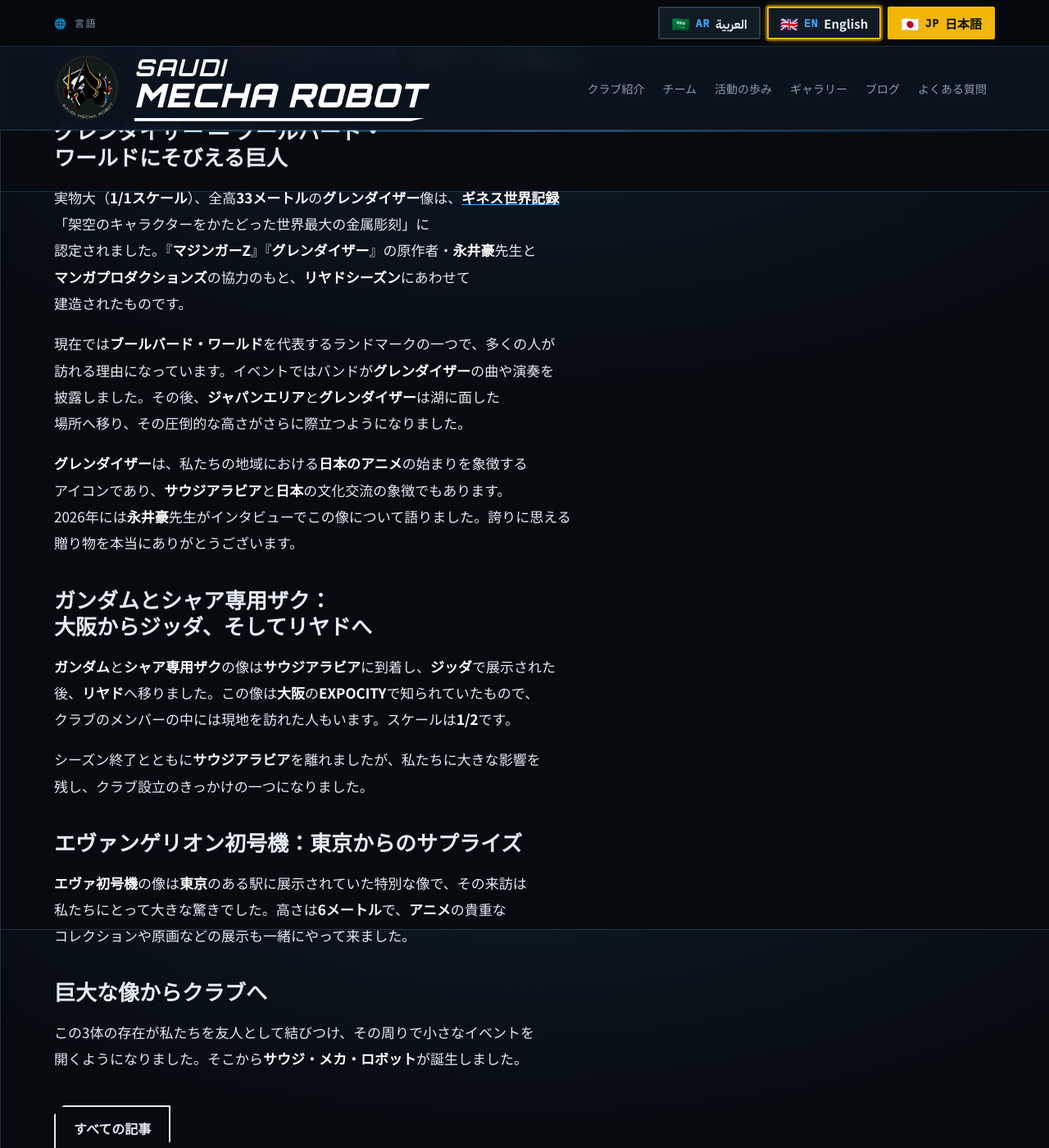
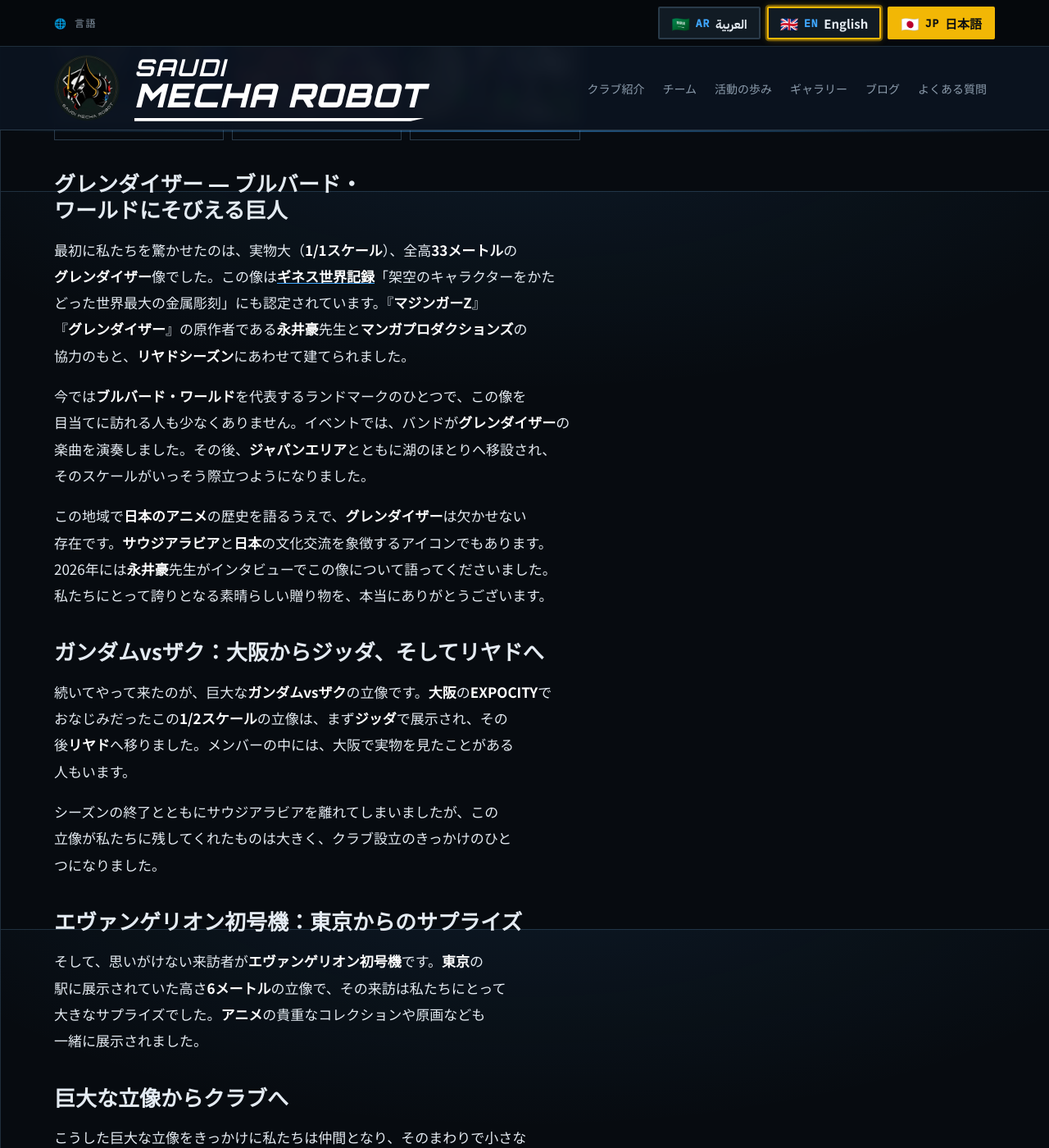
Before and after one commit to SaudiMechaRobot/SaudiMechaRobot.github.io, a Jekyll site: the page built from _posts/ja/2026-10-18-mecha-giants-in-saudi.md, in a window 1280 px wide and 1400 px high, scrolled down 1567 px. Shown: the whole window at 82% size. Built offline with Jekyll 4.4.1, drawn with Linux system fonts in a browser that asks for light colours; some web fonts are replaced; some of the changed text lies outside the part shown.

Commit message:
Add files via upload

```diff
--- a/_posts/ja/2026-10-18-mecha-giants-in-saudi.md
+++ b/_posts/ja/2026-10-18-mecha-giants-in-saudi.md
@@ -1,37 +1,37 @@
 ---
 ref: mecha-giants-in-saudi
-title: "グレンダイザー、ガンダム、エヴァンゲリオンがサウジアラビアに：私たちを結んだ3体"
-description: 2022年と2023年、グレンダイザー、ガンダム、ザク、エヴァンゲリオンの巨大像がサウジアラビアにやって来ました。それが私たちを友人として結びつけ、クラブ誕生のきっかけになりました。
+title: "グレンダイザー、ガンダム、エヴァンゲリオンがサウジアラビアに：私たちを結んだ巨大メカたち"
+description: 2022年から2023年にかけて、グレンダイザー、ガンダムとザク、エヴァンゲリオンの巨大な立像がサウジアラビアにやって来ました。その出会いが私たちを仲間として結びつけ、クラブ誕生のきっかけになりました。
 category: STORY
 cover: /assets/images/blog/mecha-giants-cover.webp
 image: /assets/images/blog/mecha-giants-cover.jpg
 ---
-2022年と2023年は、**グレンダイザー**、**ガンダム**、**ザク**、**エヴァンゲリオン**という世界的に有名な**メカ**たちが**サウジアラビア**にやって来た、特別な2年間でした。これら3つの巨大な像との出会いが私たちを仲間として結びつけ、クラブが生まれるきっかけとなりました。
+2022年から2023年にかけての2年間は、私たちにとって忘れられない時間になりました。**グレンダイザー**、**ガンダム**と**ザク**、そして**エヴァンゲリオン**。世界中で愛される**メカ**たちが、次々と**サウジアラビア**にやって来たのです。これらの巨大な立像との出会いが私たちを仲間として結びつけ、そこから**サウジ・メカ・ロボット**が生まれました。
 
 <div class="post-gallery">
-  <a href="/assets/images/blog/grendizer-riyadh.webp" target="_blank" rel="noopener"><img src="/assets/images/blog/grendizer-riyadh.webp" alt="リヤド・ブールバード・ワールドの巨大グレンダイザー像" loading="lazy"></a>
-  <a href="/assets/images/blog/gundam-zaku-saudi.webp" target="_blank" rel="noopener"><img src="/assets/images/blog/gundam-zaku-saudi.webp" alt="サウジアラビアのガンダムとシャア専用ザク像" loading="lazy"></a>
-  <a href="/assets/images/blog/eva-01-saudi.webp" target="_blank" rel="noopener"><img src="/assets/images/blog/eva-01-saudi.webp" alt="サウジアラビアのエヴァンゲリオン初号機像" loading="lazy"></a>
+  <a href="/assets/images/blog/grendizer-riyadh.webp" target="_blank" rel="noopener"><img src="/assets/images/blog/grendizer-riyadh.webp" alt="リヤドのブルバード・ワールドにそびえる巨大なグレンダイザー像" loading="lazy"></a>
+  <a href="/assets/images/blog/gundam-zaku-saudi.webp" target="_blank" rel="noopener"><img src="/assets/images/blog/gundam-zaku-saudi.webp" alt="サウジアラビアに展示された巨大なガンダムvsザクの立像" loading="lazy"></a>
+  <a href="/assets/images/blog/eva-01-saudi.webp" target="_blank" rel="noopener"><img src="/assets/images/blog/eva-01-saudi.webp" alt="サウジアラビアに展示されたエヴァンゲリオン初号機の立像" loading="lazy"></a>
 </div>
 
-## グレンダイザー ― ブールバード・ワールドにそびえる巨人
+## グレンダイザー ― ブルバード・ワールドにそびえる巨人
 
-実物大（**1/1スケール**）、全高**33メートル**の**グレンダイザー**像は、[**ギネス世界記録**](https://www.guinnessworldrecords.com/world-records/723571-largest-metal-sculpture-of-a-fictional-character-supported){:target="_blank" rel="noopener"}「架空のキャラクターをかたどった世界最大の金属彫刻」に認定されました。『**マジンガーZ**』『**グレンダイザー**』の原作者・**永井豪**先生と**マンガプロダクションズ**の協力のもと、**リヤドシーズン**にあわせて建造されたものです。
+最初に私たちを驚かせたのは、実物大（**1/1スケール**）、全高**33メートル**の**グレンダイザー**像でした。この像は[**ギネス世界記録**](https://www.guinnessworldrecords.com/world-records/723571-largest-metal-sculpture-of-a-fictional-character-supported){:target="_blank" rel="noopener"}「架空のキャラクターをかたどった世界最大の金属彫刻」にも認定されています。『**マジンガーZ**』『**グレンダイザー**』の原作者である**永井豪**先生と**マンガプロダクションズ**の協力のもと、**リヤドシーズン**にあわせて建てられました。
 
-現在では**ブールバード・ワールド**を代表するランドマークの一つで、多くの人が訪れる理由になっています。イベントではバンドが**グレンダイザー**の曲や演奏を披露しました。その後、**ジャパンエリア**と**グレンダイザー**は湖に面した場所へ移り、その圧倒的な高さがさらに際立つようになりました。
+今では**ブルバード・ワールド**を代表するランドマークのひとつで、この像を目当てに訪れる人も少なくありません。イベントでは、バンドが**グレンダイザー**の楽曲を演奏しました。その後、**ジャパンエリア**とともに湖のほとりへ移設され、そのスケールがいっそう際立つようになりました。
 
-**グレンダイザー**は、私たちの地域における**日本のアニメ**の始まりを象徴するアイコンであり、**サウジアラビア**と**日本**の文化交流の象徴でもあります。2026年には**永井豪**先生がインタビューでこの像について語りました。誇りに思える贈り物を本当にありがとうございます。
+この地域で**日本のアニメ**の歴史を語るうえで、**グレンダイザー**は欠かせない存在です。**サウジアラビア**と**日本**の文化交流を象徴するアイコンでもあります。2026年には**永井豪**先生がインタビューでこの像について語ってくださいました。私たちにとって誇りとなる素晴らしい贈り物を、本当にありがとうございます。
 
-## ガンダムとシャア専用ザク：大阪からジッダ、そしてリヤドへ
+## ガンダムvsザク：大阪からジッダ、そしてリヤドへ
 
-**ガンダム**と**シャア専用ザク**の像は**サウジアラビア**に到着し、**ジッダ**で展示された後、**リヤド**へ移りました。この像は**大阪**の**EXPOCITY**で知られていたもので、クラブのメンバーの中には現地を訪れた人もいます。スケールは**1/2**です。
+続いてやって来たのが、巨大な**ガンダムvsザク**の立像です。**大阪**の**EXPOCITY**でおなじみだったこの**1/2スケール**の立像は、まず**ジッダ**で展示され、その後**リヤド**へ移りました。メンバーの中には、大阪で実物を見たことがある人もいます。
 
-シーズン終了とともに**サウジアラビア**を離れましたが、私たちに大きな影響を残し、クラブ設立のきっかけの一つになりました。
+シーズンの終了とともにサウジアラビアを離れてしまいましたが、この立像が私たちに残してくれたものは大きく、クラブ設立のきっかけのひとつになりました。
 
 ## エヴァンゲリオン初号機：東京からのサプライズ
 
-**エヴァ初号機**の像は**東京**のある駅に展示されていた特別な像で、その来訪は私たちにとって大きな驚きでした。高さは**6メートル**で、**アニメ**の貴重なコレクションや原画などの展示も一緒にやって来ました。
+そして、思いがけない来訪者が**エヴァンゲリオン初号機**です。**東京**の駅に展示されていた高さ**6メートル**の立像で、その来訪は私たちにとって大きなサプライズでした。**アニメ**の貴重なコレクションや原画なども一緒に展示されました。
 
-## 巨大な像からクラブへ
+## 巨大な立像からクラブへ
 
-この3体の存在が私たちを友人として結びつけ、その周りで小さなイベントを開くようになりました。そこから**サウジ・メカ・ロボット**が誕生しました。
+こうした巨大な立像をきっかけに私たちは仲間となり、そのまわりで小さなイベントを開くようになりました。そこから誕生したのが、**サウジ・メカ・ロボット**です。
```
